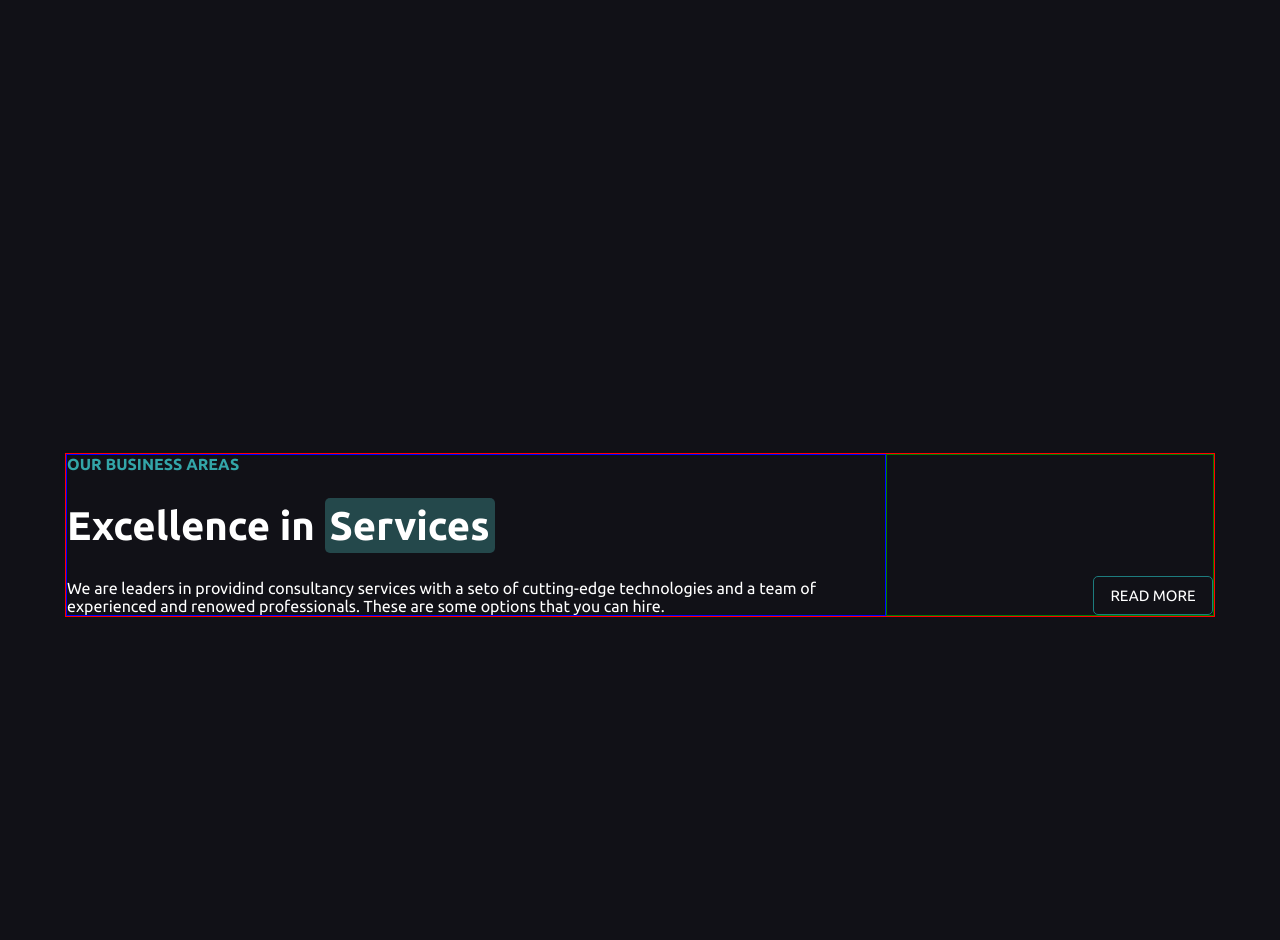
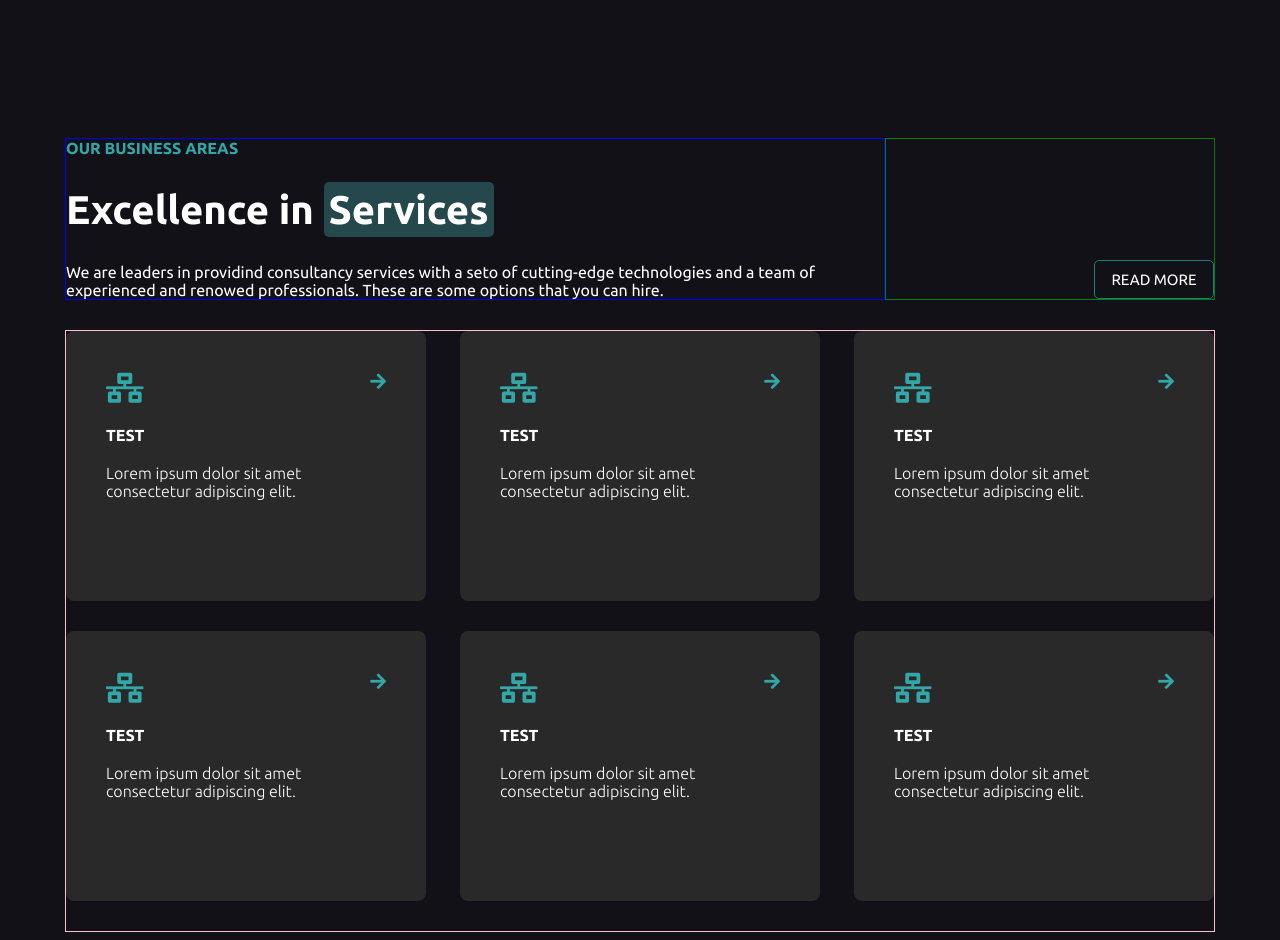
Before and after one commit to Danilo91Colloca/proj-html-vuejs, a website: page index.html in a window 1280 px wide. Shown: the part 2460-3400 px from the top of the page. Drawn offline with nearby package versions, Linux system fonts and the light colour scheme.

Commit message:
Milestone4/areaservices: impostazione base del layout dei box

```diff
--- a/index.html
+++ b/index.html
@@ -179,6 +179,7 @@
       <!--AREAS SERVICES SECTION-->
       <div class="area-services-section">
         <div class="centralBox">
+          <div class="titleButtonSection">
             <div class="textServices-block">
               <div class="top-title">
                 <span>
@@ -200,6 +201,113 @@
               </div>
             </div>
           </div>
+
+          <div class="services-box-container">
+            <div class="services-box">
+              <div class="servicesSymbols">
+                <div class="iconSymbol">
+                  <i class="fas fa-network-wired"></i>
+                </div>
+                <div class="iconArrow">
+                  <i class="fas fa-arrow-right"></i>
+                </div>
+              </div>
+              <div class="text">
+                <h4>TEST</h4>
+                <span>
+                  Lorem ipsum dolor sit amet consectetur adipiscing elit.
+                </span>
+              </div>
+            </div>
+
+            <div class="services-box">
+              <div class="servicesSymbols">
+                <div class="iconSymbol">
+                  <i class="fas fa-network-wired"></i>
+                </div>
+                <div class="iconArrow">
+                  <i class="fas fa-arrow-right"></i>
+                </div>
+              </div>
+              <div class="text">
+                <h4>TEST</h4>
+                <span>
+                  Lorem ipsum dolor sit amet consectetur adipiscing elit.
+                </span>
+              </div>
+            </div>
+
+            <div class="services-box">
+              <div class="servicesSymbols">
+                <div class="iconSymbol">
+                  <i class="fas fa-network-wired"></i>
+                </div>
+                <div class="iconArrow">
+                  <i class="fas fa-arrow-right"></i>
+                </div>
+              </div>
+              <div class="text">
+                <h4>TEST</h4>
+                <span>
+                  Lorem ipsum dolor sit amet consectetur adipiscing elit.
+                </span>
+              </div>
+            </div>
+
+            <div class="services-box">
+              <div class="servicesSymbols">
+                <div class="iconSymbol">
+                  <i class="fas fa-network-wired"></i>
+                </div>
+                <div class="iconArrow">
+                  <i class="fas fa-arrow-right"></i>
+                </div>
+              </div>
+              <div class="text">
+                <h4>TEST</h4>
+                <span>
+                  Lorem ipsum dolor sit amet consectetur adipiscing elit.
+                </span>
+              </div>
+            </div>
+
+            <div class="services-box">
+              <div class="servicesSymbols">
+                <div class="iconSymbol">
+                  <i class="fas fa-network-wired"></i>
+                </div>
+                <div class="iconArrow">
+                  <i class="fas fa-arrow-right"></i>
+                </div>
+              </div>
+              <div class="text">
+                <h4>TEST</h4>
+                <span>
+                  Lorem ipsum dolor sit amet consectetur adipiscing elit.
+                </span>
+              </div>
+            </div>
+
+            <div class="services-box">
+              <div class="servicesSymbols">
+                <div class="iconSymbol">
+                  <i class="fas fa-network-wired"></i>
+                </div>
+                <div class="iconArrow">
+                  <i class="fas fa-arrow-right"></i>
+                </div>
+              </div>
+              <div class="text">
+                <h4>TEST</h4>
+                <span>
+                  Lorem ipsum dolor sit amet consectetur adipiscing elit.
+                </span>
+              </div>
+            </div>
+          </div>
+
+
+        </div>
       </div>
       <!--AREAS SERVICES SECTION-->
 
--- a/src/app.scss
+++ b/src/app.scss
@@ -261,16 +261,16 @@
   }// end result-section
   .area-services-section {
     @include widthSectionParam;
-    @include flex;
-    justify-content: center;
-    align-items: center;
+    position : relative;
     height : 1090px;
     background-color : $bg-woodsmoke;
     .centralBox {
+      @include centerAbsolute;
       width : 1150px;
-      border: 1px solid red;
+      .titleButtonSection {
         @include flex;
-      justify-content: space-between;
+        justify-content : space-between;
+        margin-bottom : 30px;
         .textServices-block {
           // @include centerAbsolute;
           width : 820px;
@@ -305,10 +305,47 @@
             right : 0;
             text-align : center;
           }
-
+        }
+      }
+    } // end central box
+    .services-box-container {
+      border: 1px solid pink;
+      @include flex;
+      flex-wrap: wrap;
+      justify-content: space-between;
+      .services-box {
+        width : 360px;
+        height : 270px;
+        background-color : $bg-darkGray;
+        border-radius : 8px;
+        margin-bottom : 30px;
+        padding : 40px;
+        .servicesSymbols {
+          @include flex;
+          justify-content : space-between;
+          margin-bottom : 20px;
+          .iconSymbol {
+            color : $font-blueLagoonLight;
+            font-size : 30px;
+          }
+          .iconArrow {
+            color : $font-blueLagoonLight;
+            font-size : 18px;
+          }
+        }
+        .text {
+          color : $font-white;
+          h4 {
+            margin-bottom : 20px;
+          }
+          span {
+            font-weight : 100;
           }
         }
       }
+
+    }
+  }// end area services section
 
 
 
--- a/src/partials/_colors.scss
+++ b/src/partials/_colors.scss
@@ -12,6 +12,7 @@ $bg-woodsmoke : rgb(17, 17, 23);
 $bg-greenExLight : rgb(239, 243, 237);
 $bg-brand : rgba(29, 124, 126, 0.2);
 $bg-darkBlueLagoon : rgb(62, 138, 139);
+$bg-darkGray : rgb(41, 41, 42);
 
 //BUTTON COLORS
 $transparent : transparent;
```
Also changed, not shown: dist/app.css. Lines whose indentation alone changed are shown as unchanged.
